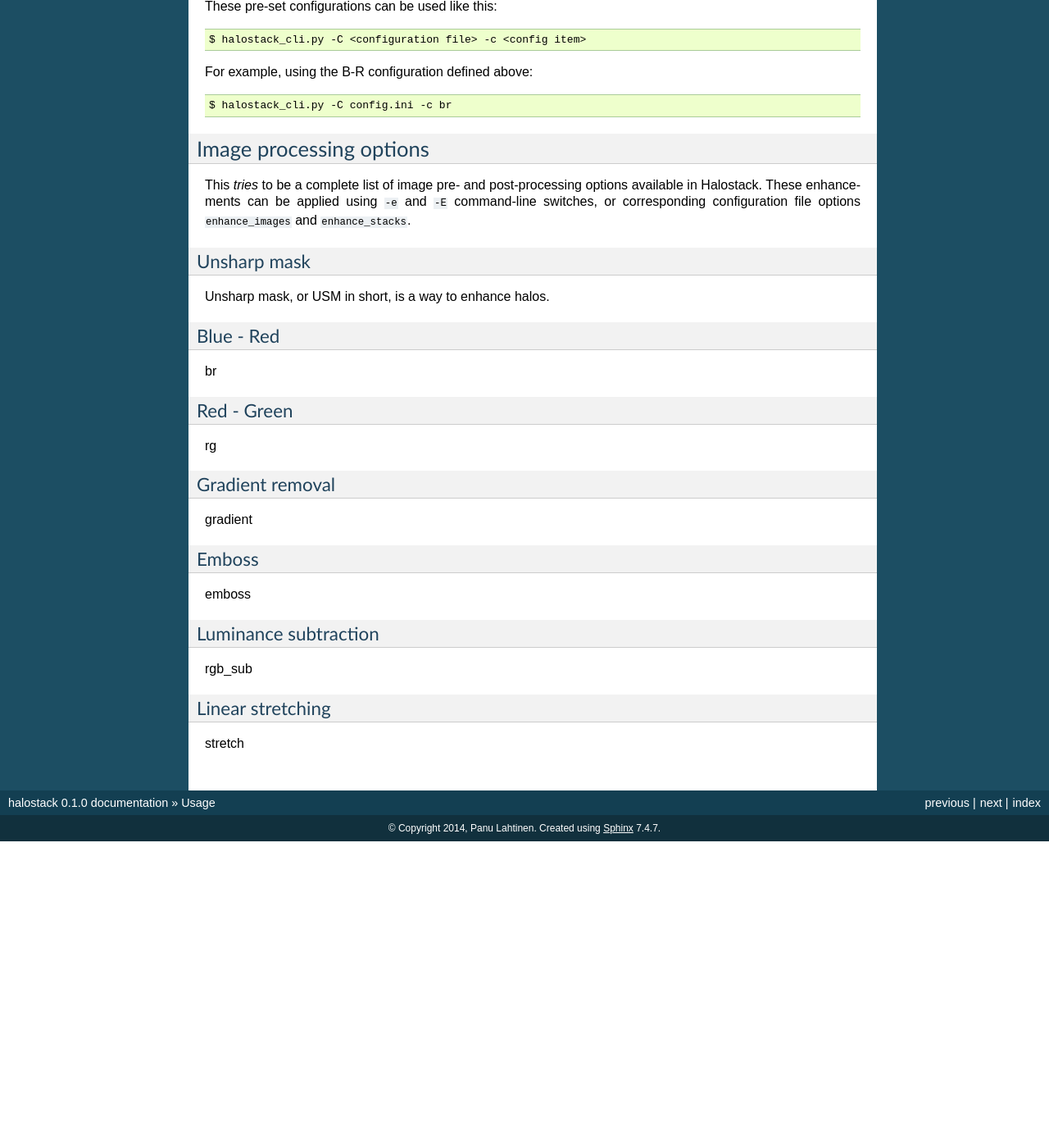
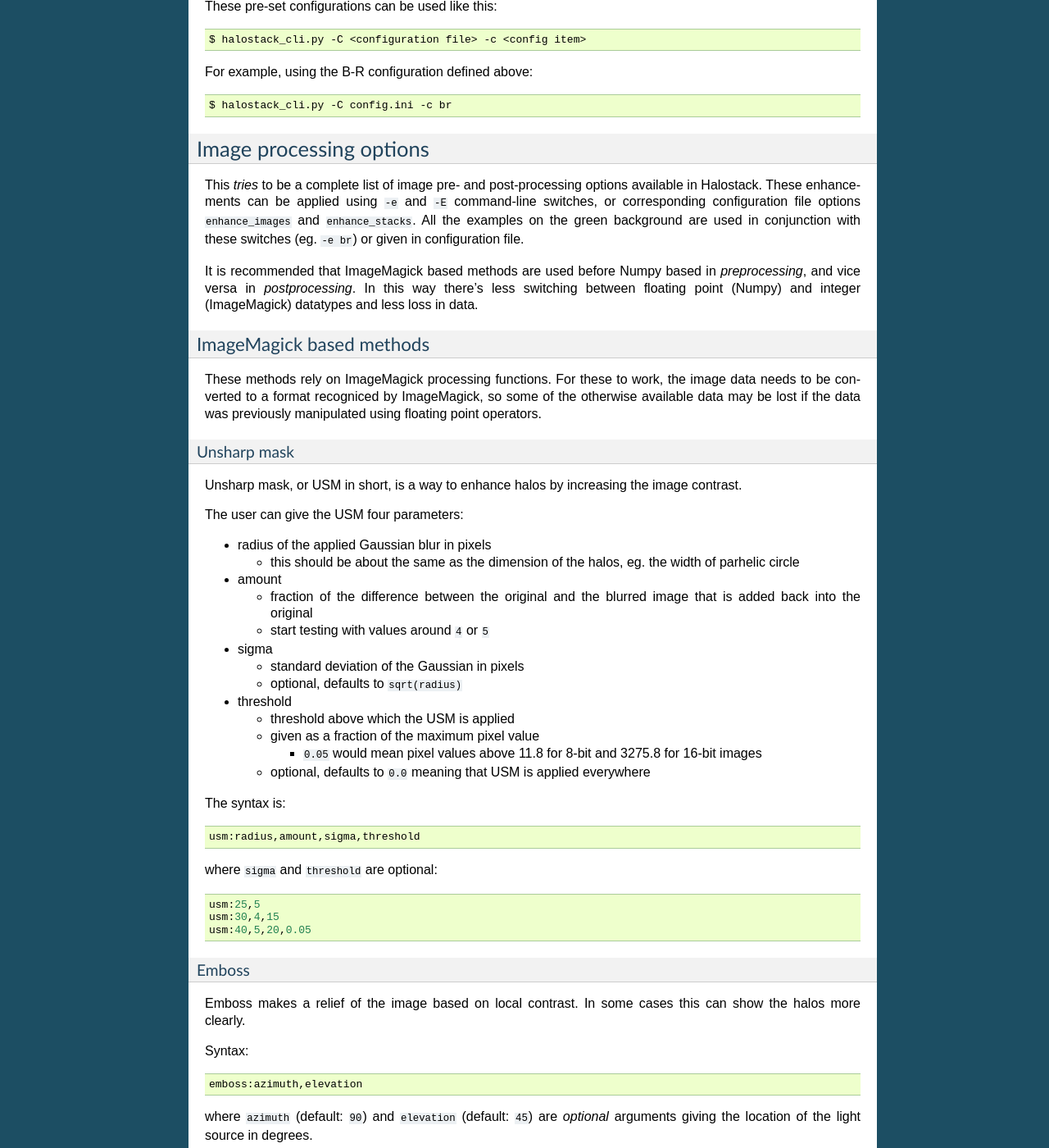
Before and after one commit to pnuu/halostack, a Sphinx documentation site: the page built from doc/source/usage.rst, in a window 1280 px wide and 1400 px high, scrolled down 3348 px. Shown: the whole window at 82% size. Built offline with Sphinx 7.4.7, drawn with Linux system fonts in a browser that asks for light colours; before the commit the page ends 4374 px from its top, so only the background shows below that; some of the changed text lies outside the part shown.

Commit message:
Updated usage documentation, added rgb_mix, fixed linear stretching, numpy dtype to float64, updated tests

```diff
--- a/doc/source/index.rst
+++ b/doc/source/index.rst
@@ -4,7 +4,8 @@
    contain the root `toctree` directive.
 
 .. meta::
-   :description: Halostack project, modules for stacking, enhancing and saving images of ice-crystal halos
+   :description: Halostack project, modules for stacking, enhancing
+                 and saving images of ice-crystal halos
    :keywords: Python, ice-crystal halos, image stacking, image enhancement
 
 Welcome to the halostack documentation!
--- a/doc/source/usage.rst
+++ b/doc/source/usage.rst
@@ -180,38 +180,200 @@ This *tries* to be a complete list of image pre- and post-processing
 options available in Halostack.  These enhancements can be applied
 using ``-e`` and ``-E`` command-line switches, or corresponding
 configuration file options ``enhance_images`` and ``enhance_stacks``.
+All the examples on the green background are used in conjunction with
+these switches (eg. ``-e br``) or given in configuration file.
+
+It is recommended that ImageMagick based methods are used before Numpy
+based in *preprocessing*, and vice versa in *postprocessing*.  In this way
+there's less switching between floating point (Numpy) and integer
+(ImageMagick) datatypes and less loss in data.
+
+ImageMagick based methods
+=========================
+
+These methods rely on ImageMagick processing functions.  For these to
+work, the image data needs to be converted to a format recogniced by
+ImageMagick, so some of the otherwise available data may be lost if
+the data was previously manipulated using floating point operators.
 
 Unsharp mask
 ++++++++++++
 
-Unsharp mask, or USM in short, is a way to enhance halos.
+Unsharp mask, or USM in short, is a way to enhance halos by increasing
+the image contrast.
+
+The user can give the USM four parameters:
+
+* radius of the applied Gaussian blur in pixels
+
+  * this should be about the same as the dimension of the halos,
+    eg. the width of parhelic circle
+
+* amount
+
+  * fraction of the difference between the original and the blurred
+    image that is added back into the original
+  * start testing with values around ``4`` or ``5``
+
+* sigma
+
+  * standard deviation of the Gaussian in pixels
+  * optional, defaults to ``sqrt(radius)``
+
+* threshold
+
+  * threshold above which the USM is applied
+  * given as a fraction of the maximum pixel value
+
+    * ``0.05`` would mean pixel values above 11.8 for 8-bit and 3275.8
+      for 16-bit images
+
+  * optional, defaults to ``0.0`` meaning that USM is applied everywhere
+
+The syntax is::
+
+  usm:radius,amount,sigma,threshold
+
+where ``sigma`` and ``threshold`` are optional::
+
+  usm:25,5
+  usm:30,4,15
+  usm:40,5,20,0.05
+
+Emboss
+++++++
+
+Emboss makes a relief of the image based on local contrast.  In some
+cases this can show the halos more clearly.
+
+Syntax::
+
+  emboss:azimuth,elevation
+
+where ``azimuth`` (default: ``90``) and ``elevation`` (default:
+``45``) are *optional* arguments giving the location of the light
+source in degrees.
+
+Syntax::
+
+  emboss
+  emboss:90
+  emboss:90,45
+
+The smaller the elevation value, the longer the "shadow" is behind the
+halos.  The *azimuth* can be adjusted to best effect to reflect the
+orientation of the halos.
+
+
+Numpy based methods
+===================
+
+These methods are written using mathematical functions available in
+the Numpy Python library.
 
 Blue - Red
 ++++++++++
 
-br
+This method is described in detail by Lefadeux_.  In short, the idea
+is to reduce the effect of the background to enhance the colorful
+(non-white) halos by subtracting red channel data from the
+appropriately scaled blue channel.
 
-Red - Green
+In Halostack, the procedure is highly automatized, but the user still
+has some possibilities to make adjustments.  The basic usage is to let
+Halostack determine the scaling value (restricted to be between 1.5
+and 2.5)::
+
+  br
+
+It is also possible to give the multiplier::
+
+  br:1.5
+
+To make the iteration by trial-and-error a bit faster, it is suggested
+to check what is the initial estimate from the automatic version.
+
+Green - Red
 +++++++++++
 
-rg
+The Green - Red method is otherwise equal to the Blue - Red method described
+above, but in this case the first channel is different.
+
+Syntax::
+
+  gr
+  gr:1.5
 
 Gradient removal
 ++++++++++++++++
 
-gradient
+Sky tends to have gradients.  This method tries to reduce their effect
+by applying a blur to the luminance of the image and subtracting this
+from all the color channels.  By default the blur radius is 1/20th of
+the smaller image dimension::
 
-Emboss
-++++++
+  gradient
 
-emboss
+The radius can be given as a parameter::
+
+  gradient:50
+
+Also other methods for gradient removal are implemented, but they are
+not currently exposed via the command-line client.
 
 Luminance subtraction
 +++++++++++++++++++++
 
-rgb_sub
+Luminance subtraction is also described in the magnificient article by
+Lefadeux_.  The implementation generates a image by subtracting the
+luminance (average of the color channels) from the whole image.  No
+arguments are used.
+
+Syntax::
+
+  rgb_sub
+
+RGB mixing
+++++++++++
+
+To augment the Luminance subtraction, it is also possible to directly
+mix the luminance subtracted image with the original image.  The
+mixing ratio can be given, and if omitted, value of ``f = 0.7`` is
+used.
+
+``image = (1-f) * original + f * rgb_sub``
+
+Syntax::
+
+  rgb_mix
+  rgb_mix:0.5
 
 Linear stretching
 +++++++++++++++++
 
-stretch
+In many cases the image data has lots of "empty" in both ends of the
+histrogram.  With this method, it is possible to truncate the data so
+that more of the useful data is retained in the output image.  User
+can supply the fractions of the histogram that are truncated at each
+end.
+
+If the values are not given, ``1 %`` (or ratio of ``0.01``) of
+the data is cut from each end::
+
+  stretch
+
+which is equal to::
+
+  stretch:0.01,0.99
+
+If only one value is given, the higher value is complement of this
+value, eg.::
+
+  stretch:0.02
+
+is equal to::
+
+  stretch:0.02,0.98
+
+
+.. _Lefadeux: http://opticsaround.blogspot.fr/2013/03/le-traitement-bleu-moins-rouge-blue.html
```
Also changed, not shown: 3 other files.
